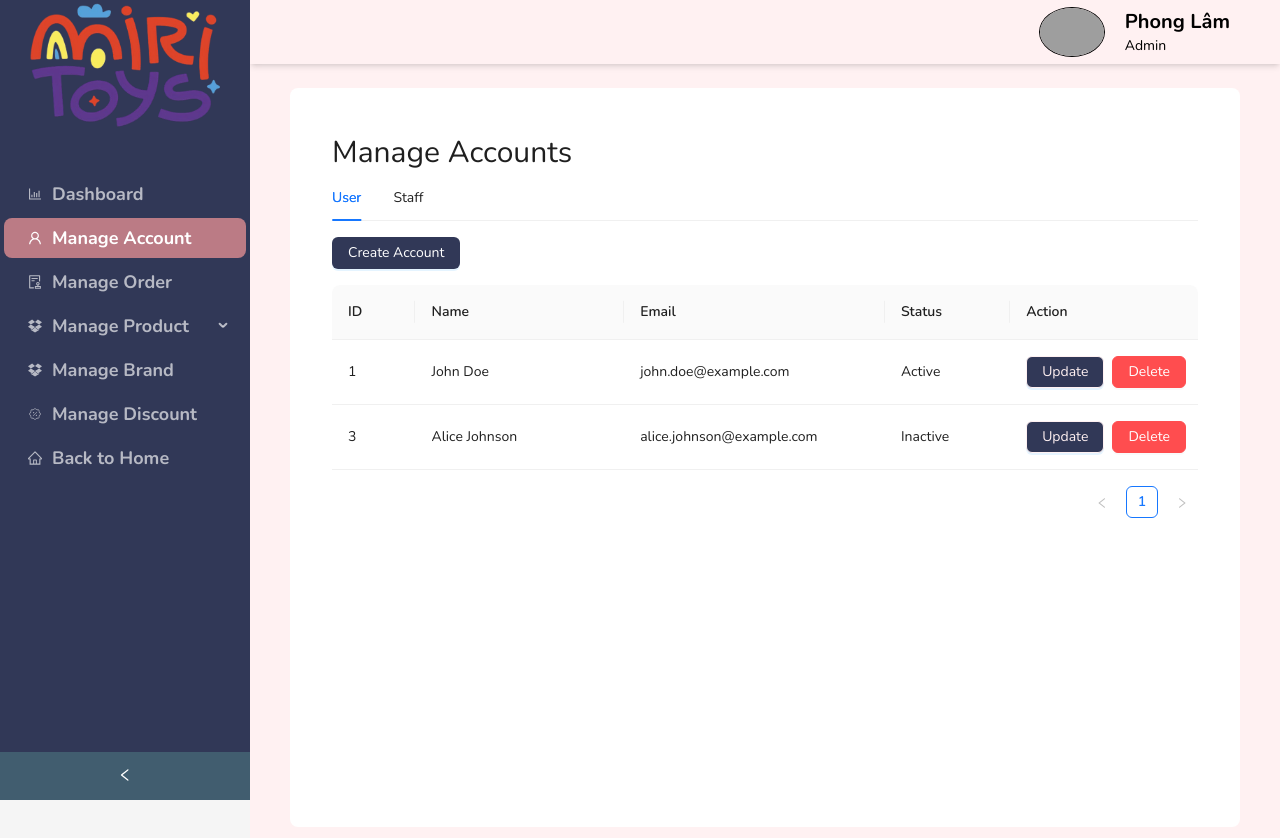
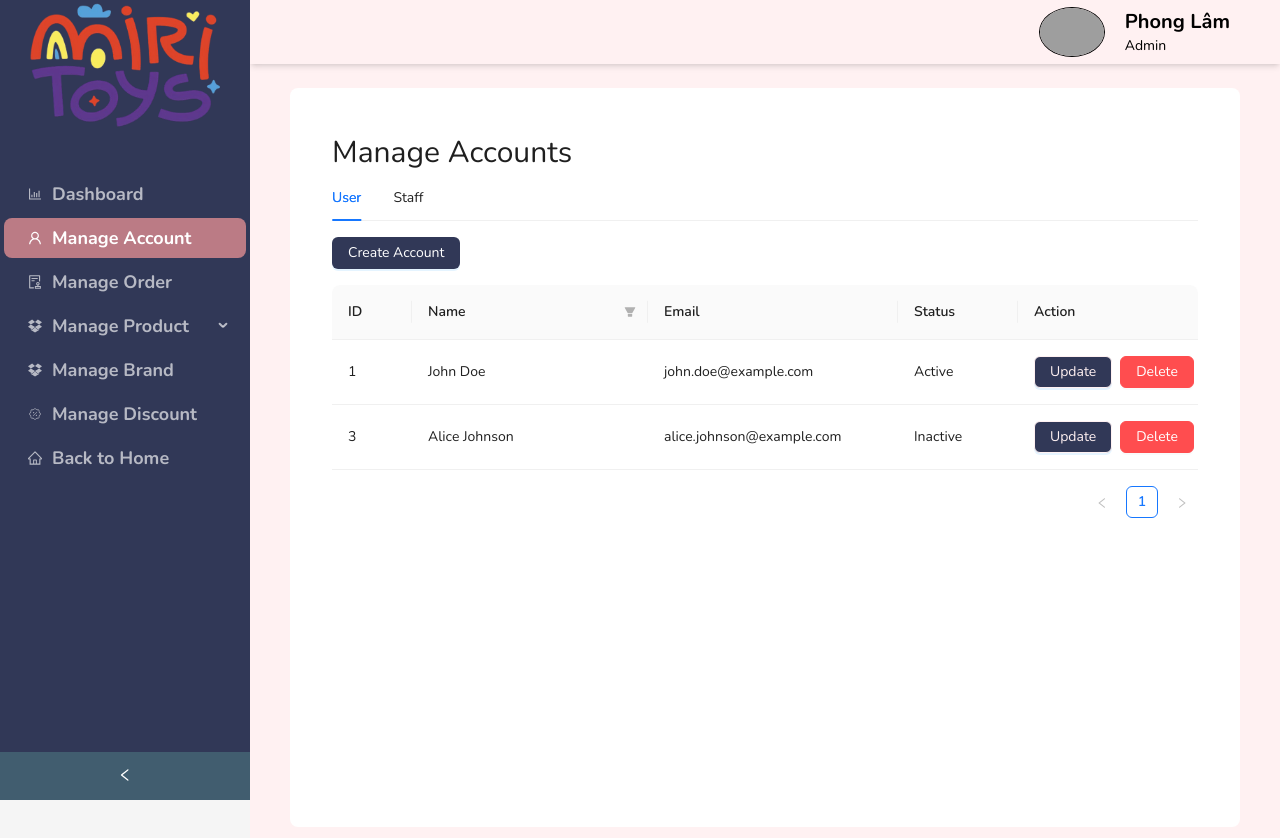
Before and after one commit to phglamm/mysteryminis-fe, a React (Vite) app: page /admin/account-management in a window 1280 px wide. Shown: the top 838 px of the page. Built offline with nearby package versions, Linux system fonts and the light colour scheme; grey boxes are pictures that could not be loaded.

Commit message:
manage account update

```diff
--- a/src/pages/AdminPages/ManageAccount/ManageAccount.jsx
+++ b/src/pages/AdminPages/ManageAccount/ManageAccount.jsx
@@ -1,5 +1,5 @@
 import React, { useState } from "react";
-import { Table, Button, Space, Modal, Input, Form, message, Tabs } from "antd";
+import { Table, Button, Space, Modal, Input, Form, message, Tabs, Select } from "antd";
 
 const { TabPane } = Tabs;
 
@@ -95,7 +95,22 @@ const ManageAccount = () => {
 
   const columns = [
     { title: "ID", dataIndex: "id", key: "id", width: 80 },
-    { title: "Name", dataIndex: "name", key: "name", width: 200 },
+    // { title: "Name", dataIndex: "name", key: "name", width: 200, },
+    {
+      title: "Name",
+      dataIndex: "name",
+      key: "name",
+      filters: [
+        ...new Set(
+          accounts.map((item) => ({
+            text: item.name,
+            value: item.name,
+          }))
+        ),
+      ],
+      onFilter: (value, record) => record.name === value,
+      filterSearch: true,
+    },
     { title: "Email", dataIndex: "email", key: "email", width: 250 },
     { title: "Status", dataIndex: "status", key: "status", width: 120 },
     {
@@ -223,14 +238,10 @@ const ManageAccount = () => {
             label="Role"
             rules={[{ required: true, message: "Please enter role" }]}
           >
-            <Input />
-          </Form.Item>
-          <Form.Item
-            name="status"
-            label="Status"
-            rules={[{ required: true, message: "Please enter status" }]}
-          >
-            <Input />
+            <Select>
+              <Select.Option value="User">User</Select.Option>
+              <Select.Option value="Staff">Staff</Select.Option>
+            </Select>
           </Form.Item>
         </Form>
       </Modal>
```
